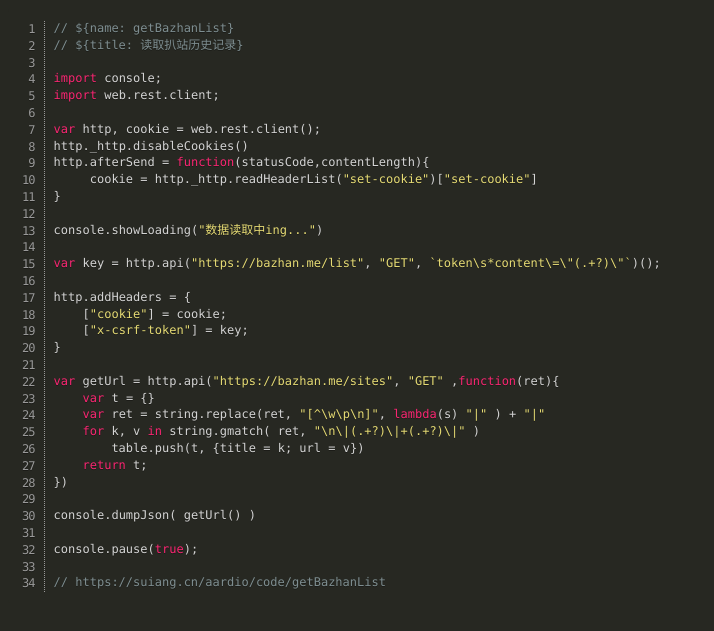
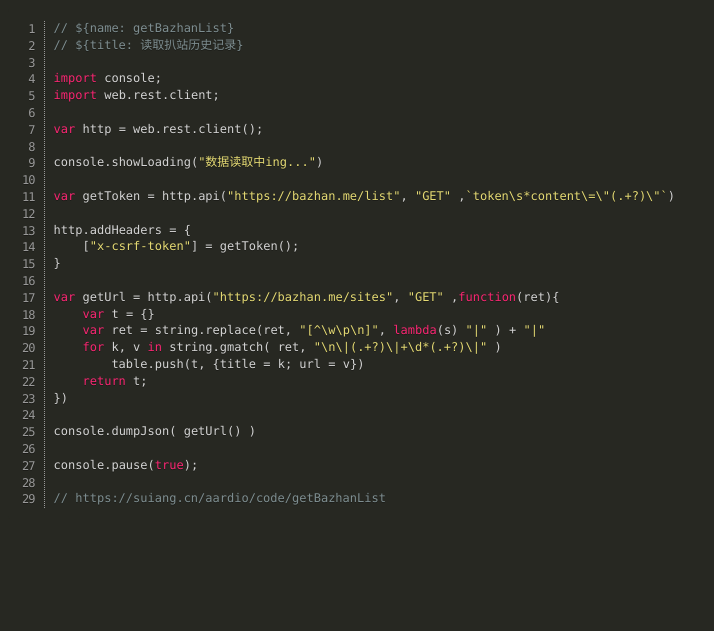
Before and after one commit to suiang/aardio, a Jekyll site: the page code/getBazhanList.html, which Jekyll copies as it is, in a window 1280 px wide. Shown: the top 631 px of the page, without its empty margins (0-714 px from the left). Built offline with Jekyll 4.4.1, drawn with Linux system fonts in a browser that asks for light colours; comment, search, counter and statistics services are not loaded.

Commit message:
Update getBazhanList

```diff
--- a/code/getBazhanList.html
+++ b/code/getBazhanList.html
@@ -15,25 +15,20 @@
 import console;
 import web.rest.client;
 
-var http, cookie = web.rest.client();
-http._http.disableCookies()
-http.afterSend = function(statusCode,contentLength){
-	 cookie = http._http.readHeaderList("set-cookie")["set-cookie"]
-}
+var http = web.rest.client();
 
 console.showLoading("数据读取中ing...")
 
-var key = http.api("https://bazhan.me/list", "GET", `token\s*content\=\"(.+?)\"`)();
+var getToken = http.api("https://bazhan.me/list", "GET" ,`token\s*content\=\"(.+?)\"`)
 
 http.addHeaders = {
-    ["cookie"] = cookie;
-    ["x-csrf-token"] = key;
+    ["x-csrf-token"] = getToken();
 }
 
 var getUrl = http.api("https://bazhan.me/sites", "GET" ,function(ret){
     var t = {}
 	var ret = string.replace(ret, "[^\w\p\n]", lambda(s) "|" ) + "|"
-	for k, v in string.gmatch( ret, "\n\|(.+?)\|+(.+?)\|" )
+	for k, v in string.gmatch( ret, "\n\|(.+?)\|+\d*(.+?)\|" )
 		table.push(t, {title = k; url = v})
 	return t;
 })
```
